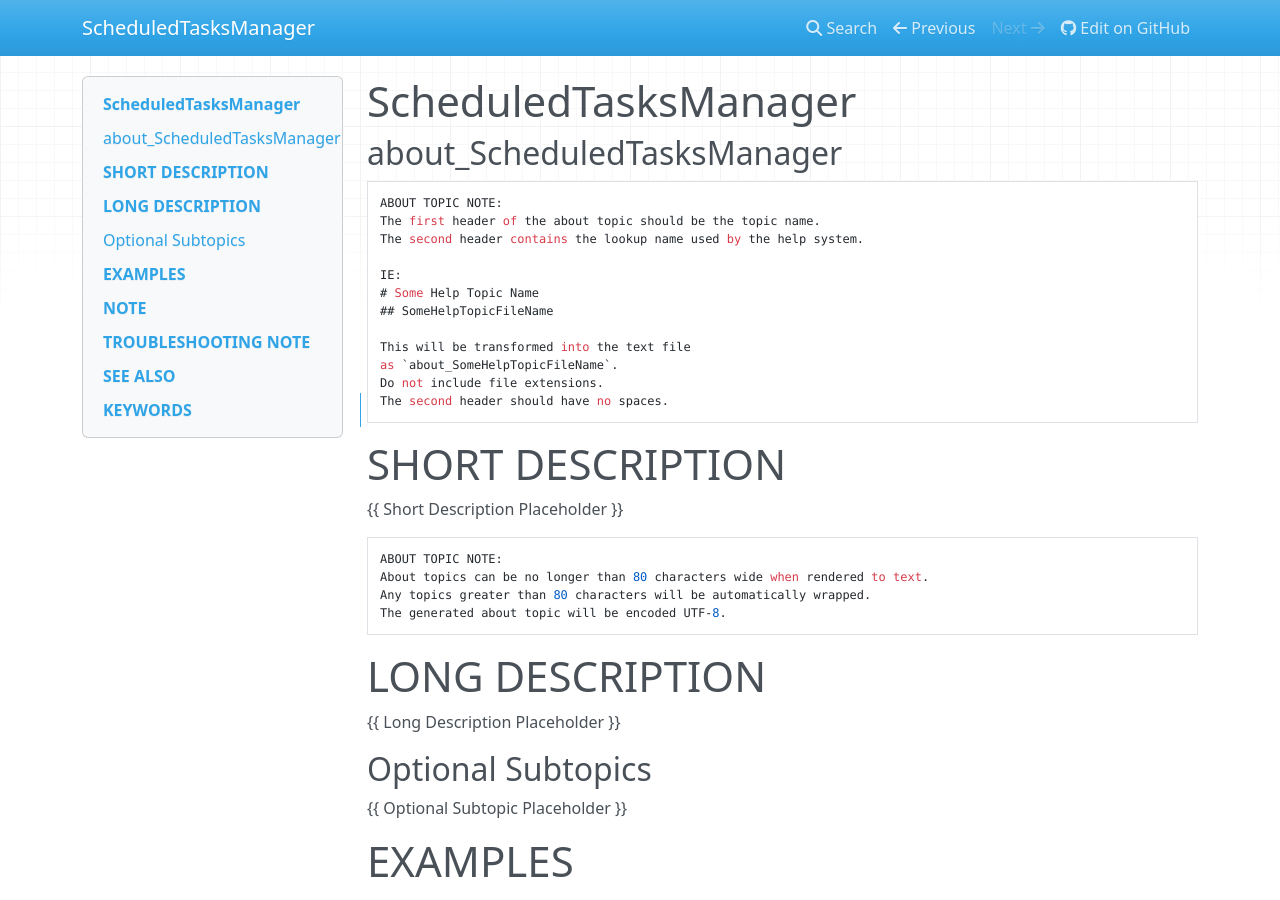
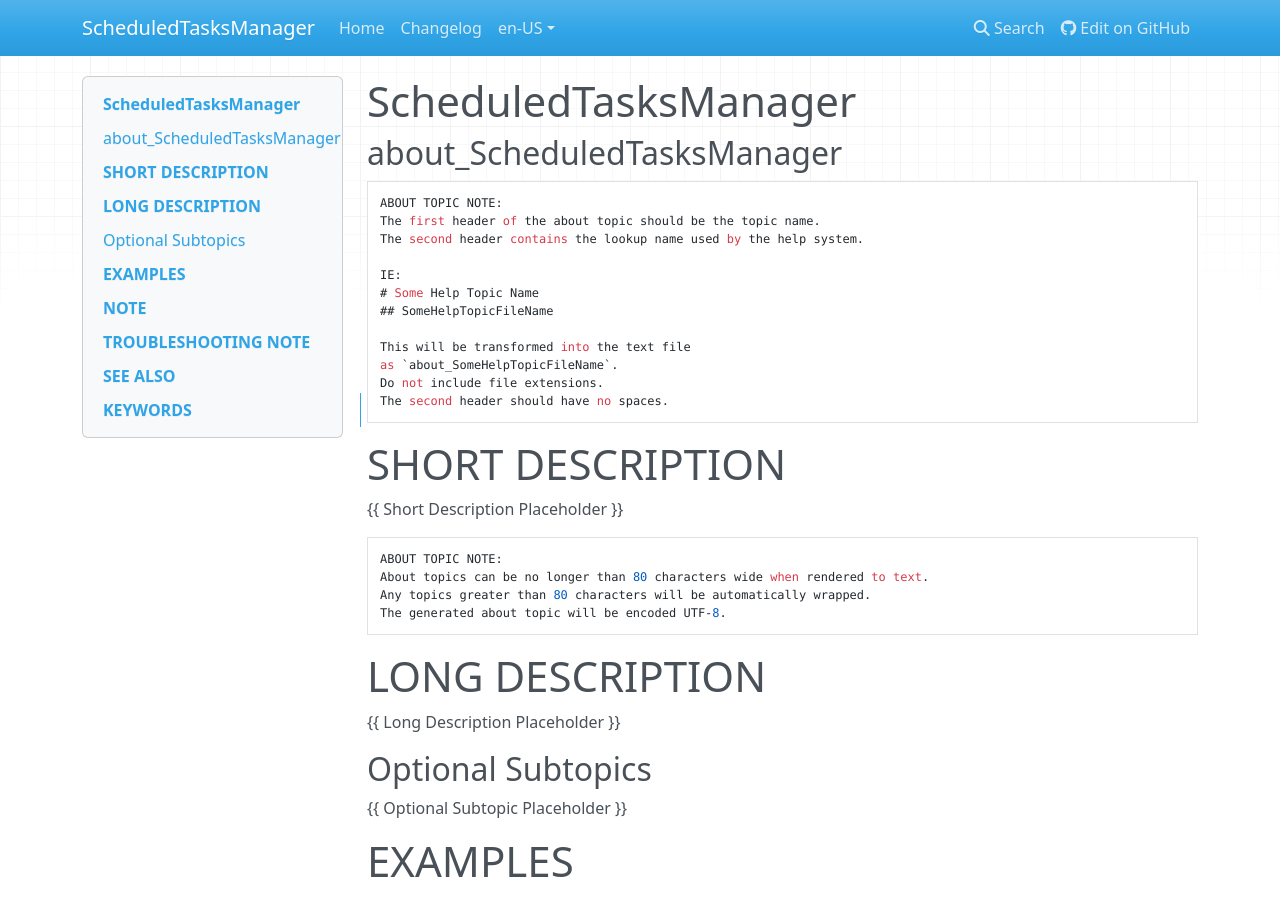
Before and after one commit to tablackburn/ScheduledTasksManager, an MkDocs documentation site: the page built from docs/en-US/about_ScheduledTasksManager.help.md, in a window 1280 px wide and 900 px high. Built offline with MkDocs 1.6.1, drawn with Linux system fonts in a browser that asks for light colours; nearby versions of some CDN libraries.

Commit message:
Add navigation structure to MkDocs configuration, including links to Home and Changelog.

```diff
--- a/mkdocs.yml
+++ b/mkdocs.yml
@@ -1,3 +1,8 @@
 site_name: ScheduledTasksManager
 site_url: https://tablackburn.github.io/ScheduledTasksManager/
 repo_url: https://github.com/tablackburn/ScheduledTasksManager
+nav:
+  - Home: index.md
+  - Changelog: https://github.com/tablackburn/ScheduledTasksManager/blob/main/CHANGELOG.md
+  - en-US:
+    - en-US/
```
